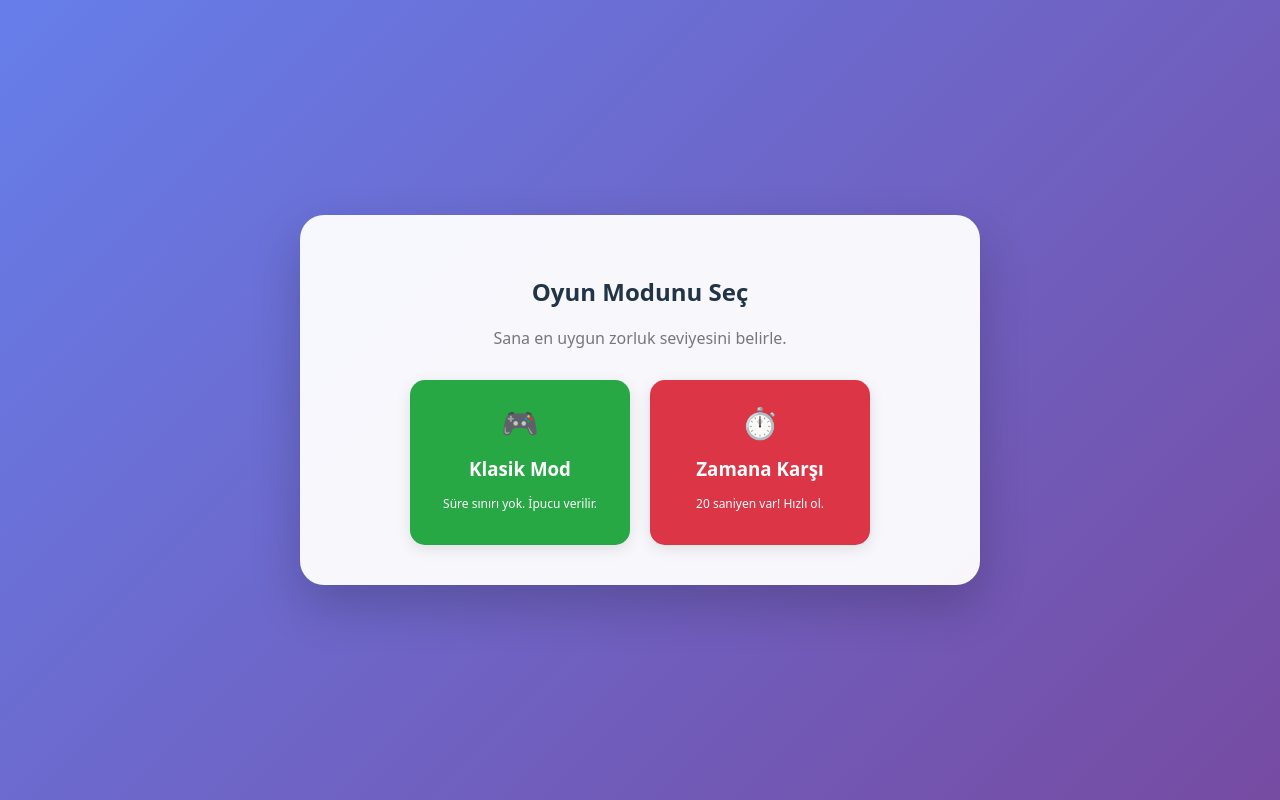
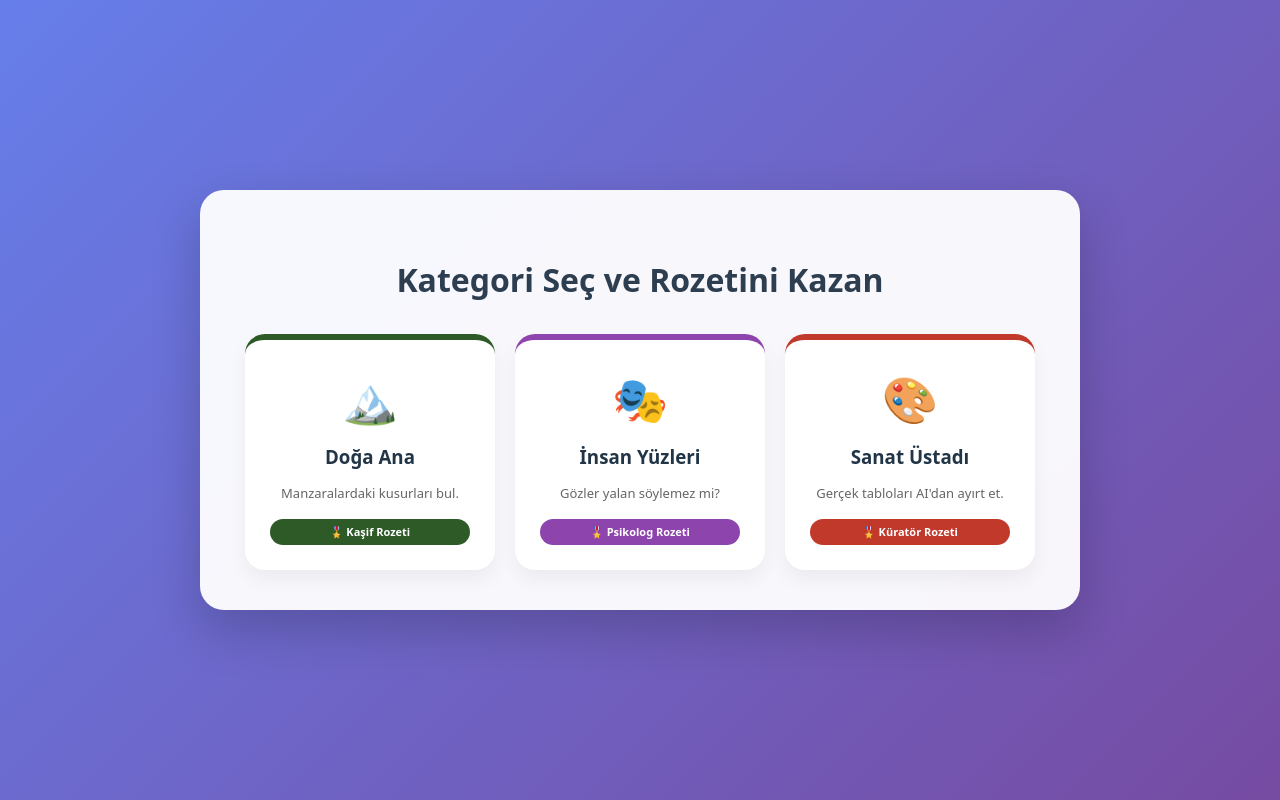
Before and after one commit to Bilgi05/1030521210_BS435_WebProgramlama, a React (Vite) app: page / in a window 1280 px wide. Both pictures are taken after a click on the button "Oyuna Başla". Built offline with nearby package versions, Linux system fonts and the light colour scheme.

Commit message:
feat: implement category-based game modes, achievement badges, and centralized UI

```diff
--- a/src/App.jsx
+++ b/src/App.jsx
@@ -6,62 +6,44 @@ import ResultScreen from "./components/ResultScreen";
 
 function App() {
   const [step, setStep] = useState("START");
-  const [mode, setMode] = useState(null);
+  const [selectedCategory, setSelectedCategory] = useState(null);
   const [result, setResult] = useState(null);
 
-  // Sayfayı tam ortalayan ana stil
   const mainLayout = {
-    minHeight: "100vh",
-    width: "100vw",
-    display: "flex",
-    justifyContent: "center",
-    alignItems: "center",
-    background: "linear-gradient(135deg, #667eea 0%, #764ba2 100%)", // Estetik mor-mavi gradyan
-    margin: 0,
-    padding: "20px",
-    boxSizing: "border-box",
-    overflowX: "hidden"
+    minHeight: "100vh", width: "100vw", display: "flex",
+    justifyContent: "center", alignItems: "center",
+    background: "linear-gradient(135deg, #667eea 0%, #764ba2 100%)",
+    margin: 0, padding: "20px", boxSizing: "border-box"
   };
 
-  // İçerik kartı
   const glassCard = {
-    background: "rgba(255, 255, 255, 0.95)",
-    borderRadius: "24px",
-    padding: "40px",
-    boxShadow: "0 20px 50px rgba(0,0,0,0.2)",
-    width: "100%",
-    maxWidth: "600px", // Kartın çok yayılmasını önler
-    textAlign: "center"
+    background: "rgba(255, 255, 255, 0.95)", borderRadius: "24px",
+    padding: "40px", boxShadow: "0 20px 50px rgba(0,0,0,0.2)",
+    width: "100%", maxWidth: "800px", textAlign: "center"
   };
 
   return (
     <div style={mainLayout}>
       <div style={glassCard}>
-        {step === "START" && (
-          <StartScreen onStart={() => setStep("MODE")} />
+        {step === "START" && <StartScreen onStart={() => setStep("MODE")} />}
+        {step === "MODE" && <ModeSelector onSelect={(cat) => { setSelectedCategory(cat); setStep("GAME"); }} />}
+        {step === "GAME" && (
+          <GameScreen
+            mode={selectedCategory}
+            onFinish={(res) => {
+              setResult({ ...res, modeInfo: selectedCategory });
+              if (res.success) {
+                const badges = JSON.parse(localStorage.getItem("user_badges") || "[]");
+                if (!badges.includes(selectedCategory.badge)) {
+                  badges.push(selectedCategory.badge);
+                  localStorage.setItem("user_badges", JSON.stringify(badges));
+                }
+              }
+              setStep("RESULT");
+            }}
+          />
         )}
-
-        {step === "MODE" && (
-          <ModeSelector onSelect={(selectedMode) => {
-            setMode(selectedMode);
-            setStep("GAME");
-          }} />
-        )}
-
-        {step === "GAME" && (
-          <GameScreen mode={mode} onFinish={(res) => {
-            setResult(res);
-            setStep("RESULT");
-          }} />
-        )}
-
-        {step === "RESULT" && (
-          <ResultScreen result={result} onRestart={() => {
-            setStep("START");
-            setMode(null);
-            setResult(null);
-          }} />
-        )}
+        {step === "RESULT" && <ResultScreen result={result} onRestart={() => { setStep("START"); setSelectedCategory(null); setResult(null); }} />}
       </div>
     </div>
   );
--- a/src/components/GameScreen.jsx
+++ b/src/components/GameScreen.jsx
@@ -1,139 +1,76 @@
-import { useState, useEffect } from "react";
+import { useState } from "react";
 
-// Statik örnek veri (Gerçek projede bir API'den veya ayrı bir JSON dosyasından gelmeli)
-const GAME_LEVELS = [
-  {
-    id: 1,
+const CATEGORY_DATA = {
+  nature: {
     images: [
-      { id: "img1", url: "https://picsum.photos/id/11/300/300", isAI: false },
-      { id: "img2", url: "https://picsum.photos/id/10/300/300", isAI: true }, // Bu AI olsun
-      { id: "img3", url: "https://picsum.photos/id/12/300/300", isAI: false },
+      { id: "n1", url: "https://images.unsplash.com/photo-1470071459604-3b5ec3a7fe05?q=80&w=400&h=400&fit=crop", isAI: false },
+      { id: "n2", url: "https://images.unsplash.com/photo-1501854140801-50d01698950b?q=80&w=400&h=400&fit=crop", isAI: true },
+      { id: "n3", url: "https://images.unsplash.com/photo-1441974231531-c6227db76b6e?q=80&w=400&h=400&fit=crop", isAI: false },
     ],
-    hint: "Yapay zeka görsellerinde genellikle arka plan detayları ve insan figürlerindeki küçük kusurlar dikkat çeker. Özellikle eller ve gözlere odaklanın!"
+    hint: "Doğa fotoğraflarında suyun akışındaki pürüzsüzlüğe ve ışık kırılmalarına bak!"
   },
-  // İkinci bir seviye eklenebilir
-  {
-    id: 2,
+  portrait: {
     images: [
-      { id: "img4", url: "https://picsum.photos/id/13/300/300", isAI: false },
-      { id: "img5", url: "https://picsum.photos/id/14/300/300", isAI: false },
-      { id: "img6", url: "https://picsum.photos/id/15/300/300", isAI: true }, // Bu AI olsun
+      { id: "p1", url: "https://images.unsplash.com/photo-1544005313-94ddf0286df2?q=80&w=400&h=400&fit=crop", isAI: false },
+      { id: "p2", url: "https://images.unsplash.com/photo-1506794778202-cad84cf45f1d?q=80&w=400&h=400&fit=crop", isAI: true },
+      { id: "p3", url: "https://images.unsplash.com/photo-1531746020798-e6953c6e8e04?q=80&w=400&h=400&fit=crop", isAI: false },
     ],
-    hint: "Simetri ve doğal olmayan desenler yapay zeka ipucu olabilir. Özellikle doğa ve hayvan fotoğraflarında beklenmedik kusurlar arayın."
+    hint: "Yüz hatlarındaki aşırı simetriye ve saç tellerinin arka planla birleştiği noktalara odaklan!"
+  },
+  art: {
+    images: [
+      { id: "a1", url: "https://images.unsplash.com/photo-1579783902614-a3fb3927b6a5?q=80&w=400&h=400&fit=crop", isAI: false },
+      { id: "a2", url: "https://images.unsplash.com/photo-1578301978693-85fa9c0320b9?q=80&w=400&h=400&fit=crop", isAI: false },
+      { id: "a3", url: "https://images.unsplash.com/photo-1582555172866-f73bb12a2ab3?q=80&w=400&h=400&fit=crop", isAI: true },
+    ],
+    hint: "Fırça darbelerinin dokusuna ve boya katmanlarının derinliğine dikkat et!"
   }
-];
+};
 
 function GameScreen({ mode, onFinish }) {
-  const [currentLevelIndex, setCurrentLevelIndex] = useState(0); // Çoklu seviye için
-  const currentLevel = GAME_LEVELS[currentLevelIndex];
+  const [disabledImages, setDisabledImages] = useState([]);
+  const [attempts, setAttempts] = useState(0);
+  const [showHint, setShowHint] = useState(false);
 
-  const [attempts, setAttempts] = useState(0); // 0: hiç tahmin yok, 1: bir yanlış yapıldı (ipucu verildi)
-  const [showHint, setShowHint] = useState(false);
-  const [timeLeft, setTimeLeft] = useState(20); // Zamana Karşı Modu için süre
-
-  // Zamanlayıcı efekti (Zamana Karşı Modu için)
-  useEffect(() => {
-    if (mode === "Zamana Karşı" && timeLeft > 0) {
-      const timer = setInterval(() => setTimeLeft((prev) => prev - 1), 1000);
-      return () => clearInterval(timer);
-    } else if (mode === "Zamana Karşı" && timeLeft === 0) {
-      onFinish({ success: false, message: "Süre doldu! Daha hızlı olmalısın." });
-    }
-  }, [timeLeft, mode, onFinish]);
+  const level = CATEGORY_DATA[mode.id];
 
   const handleImageClick = (image) => {
+    if (disabledImages.includes(image.id)) return;
     if (image.isAI) {
-      // Doğru Tahmin
-      onFinish({
-        success: true,
-        message: "Tebrikler! Yapay zeka tarafından üretilen görseli doğru tahmin ettin."
-      });
+      onFinish({ success: true, message: `Harika! ${mode.badge} olmayı hak ettin.` });
     } else {
-      // Yanlış Tahmin
       if (attempts === 0) {
         setAttempts(1);
-        setShowHint(true); // İlk yanlışta ipucu göster (Ödev kuralı)
+        setShowHint(true);
+        setDisabledImages([...disabledImages, image.id]);
       } else {
-        // İkinci yanlışta oyun biter
-        onFinish({
-          success: false,
-          message: "Yanlış tahmin! İkinci şansını da kaybettin. AI seni kandırdı."
-        });
+        onFinish({ success: false, message: "İkinci şansını da kaybettin. AI kazandı!" });
       }
     }
   };
 
   return (
     <div>
-      <h2 style={gameScreenStyles.title}>{mode}</h2>
-      {mode === "Zamana Karşı" && (
-        <p style={gameScreenStyles.timer}>Kalan Süre: <span style={{ color: timeLeft <= 5 ? '#e74c3c' : '#2c3e50', fontWeight: 'bold' }}>{timeLeft}s</span></p>
-      )}
-
-      <p style={gameScreenStyles.instruction}>Hangi görsel **yapay zeka (AI)** tarafından üretilmiştir?</p>
-
-      <div style={gameScreenStyles.imageGrid}>
-        {currentLevel.images.map((img) => (
-          <div
-            key={img.id}
-            onClick={() => handleImageClick(img)}
-            style={gameScreenStyles.imageWrapper}
-          >
-            <img src={img.url} alt="Görsel Seçeneği" style={gameScreenStyles.image} />
+      <h2 style={{ color: mode.color }}>{mode.title}</h2>
+      <div style={{ display: "flex", gap: "15px", justifyContent: "center", marginTop: "20px" }}>
+        {level.images.map((img) => (
+          <div key={img.id} onClick={() => handleImageClick(img)} style={{
+            opacity: disabledImages.includes(img.id) ? 0.4 : 1,
+            filter: disabledImages.includes(img.id) ? "grayscale(100%)" : "none",
+            cursor: disabledImages.includes(img.id) ? "not-allowed" : "pointer",
+            transition: "0.3s", borderRadius: "15px", overflow: "hidden", border: "4px solid #fff"
+          }}>
+            <img src={img.url} alt="Seçenek" style={{ width: "180px", height: "180px", objectFit: "cover" }} />
           </div>
         ))}
       </div>
-
       {showHint && (
-        <div style={gameScreenStyles.hintBox}>
-          <p style={{ fontWeight: 'bold', marginBottom: '8px' }}>💡 İpucu!</p>
-          <p>{currentLevel.hint}</p>
-          <small style={{ marginTop: '10px', display: 'block', color: '#555' }}>Bir hakkın daha var, dikkatli ol!</small>
+        <div style={{ backgroundColor: "#fff3cd", padding: "15px", marginTop: "20px", borderRadius: "10px", color: "#856404" }}>
+          💡 <b>İkinci Şans!</b> {level.hint}
         </div>
       )}
     </div>
   );
 }
 
-const gameScreenStyles = {
-  title: { fontSize: '2rem', marginBottom: '10px', fontWeight: '700', color: '#2c3e50' },
-  timer: { fontSize: '1.2rem', marginBottom: '20px', color: '#34495e' },
-  instruction: { fontSize: '1.1rem', color: '#7f8c8d', marginBottom: '30px' },
-  imageGrid: {
-    display: 'grid',
-    gridTemplateColumns: 'repeat(auto-fit, minmax(180px, 1fr))', // Duyarlı ızgara
-    gap: '20px',
-    marginBottom: '30px',
-  },
-  imageWrapper: {
-    cursor: 'pointer',
-    borderRadius: '12px',
-    overflow: 'hidden',
-    boxShadow: '0 6px 20px rgba(0, 0, 0, 0.08)',
-    transition: 'transform 0.2s, box-shadow 0.2s',
-    border: '3px solid transparent',
-    '&:hover': {
-      transform: 'scale(1.03)',
-      boxShadow: '0 10px 30px rgba(0, 0, 0, 0.15)',
-      borderColor: '#3498db',
-    },
-  },
-  image: {
-    width: '100%',
-    height: '180px', // Yüksekliği sabit tutalım
-    objectFit: 'cover',
-    display: 'block',
-  },
-  hintBox: {
-    backgroundColor: '#fff3cd',
-    border: '1px solid #ffeeba',
-    borderRadius: '8px',
-    padding: '20px',
-    marginTop: '20px',
-    color: '#856404',
-    textAlign: 'left',
-    boxShadow: '0 2px 10px rgba(0,0,0,0.05)',
-  },
-};
-
 export default GameScreen;
--- a/src/components/ModeSelector.jsx
+++ b/src/components/ModeSelector.jsx
@@ -1,36 +1,31 @@
 function ModeSelector({ onSelect }) {
+  const categories = [
+    { id: "nature", title: "Doğa Ana", icon: "🏔️", desc: "Manzaralardaki kusurları bul.", color: "#2D5A27", badge: "Kaşif" },
+    { id: "portrait", title: "İnsan Yüzleri", icon: "🎭", desc: "Gözler yalan söylemez mi?", color: "#8E44AD", badge: "Psikolog" },
+    { id: "art", title: "Sanat Üstadı", icon: "🎨", desc: "Gerçek tabloları AI'dan ayırt et.", color: "#C0392B", badge: "Küratör" }
+  ];
+
   return (
     <div>
-      <h2 style={{ marginBottom: "10px" }}>Oyun Modunu Seç</h2>
-      <p style={{ color: "#777", marginBottom: "30px" }}>Sana en uygun zorluk seviyesini belirle.</p>
-
-      <div style={{ display: "flex", gap: "20px", justifyContent: "center", flexWrap: "wrap" }}>
-        <div onClick={() => onSelect("Klasik Mod")} style={modeCard("#28a745")}>
-          <div style={{ fontSize: "30px" }}>🎮</div>
-          <h3 style={{ margin: "10px 0" }}>Klasik Mod</h3>
-          <p style={{ fontSize: "12px" }}>Süre sınırı yok. İpucu verilir.</p>
-        </div>
-
-        <div onClick={() => onSelect("Zamana Karşı")} style={modeCard("#dc3545")}>
-          <div style={{ fontSize: "30px" }}>⏱️</div>
-          <h3 style={{ margin: "10px 0" }}>Zamana Karşı</h3>
-          <p style={{ fontSize: "12px" }}>20 saniyen var! Hızlı ol.</p>
-        </div>
+      <h2 style={{ fontSize: "2rem", color: "#2c3e50", fontWeight: "800" }}>Kategori Seç ve Rozetini Kazan</h2>
+      <div style={{ display: "flex", gap: "20px", justifyContent: "center", flexWrap: "wrap", marginTop: "30px" }}>
+        {categories.map((cat) => (
+          <div key={cat.id} onClick={() => onSelect(cat)} style={{
+            background: "#fff", padding: "25px", width: "200px", borderRadius: "20px",
+            cursor: "pointer", boxShadow: "0 10px 20px rgba(0,0,0,0.05)",
+            borderTop: `6px solid ${cat.color}`, textAlign: "center"
+          }}>
+            <div style={{ fontSize: "45px" }}>{cat.icon}</div>
+            <h3 style={{ margin: "10px 0" }}>{cat.title}</h3>
+            <p style={{ fontSize: "13px", color: "#666" }}>{cat.desc}</p>
+            <div style={{ marginTop: "15px", backgroundColor: cat.color, color: "white", padding: "5px 12px", borderRadius: "15px", fontSize: "11px", fontWeight: "bold" }}>
+              🎖️ {cat.badge} Rozeti
+            </div>
+          </div>
+        ))}
       </div>
     </div>
   );
 }
 
-const modeCard = (color) => ({
-  background: color,
-  color: "white",
-  padding: "20px",
-  width: "180px",
-  borderRadius: "15px",
-  cursor: "pointer",
-  transition: "0.3s",
-  textAlign: "center",
-  boxShadow: "0 4px 15px rgba(0,0,0,0.1)"
-});
-
 export default ModeSelector;
--- a/src/components/ResultScreen.jsx
+++ b/src/components/ResultScreen.jsx
@@ -1,60 +1,40 @@
 import React from "react";
 
 function ResultScreen({ result, onRestart }) {
-  const isSuccess = result?.success;
-  const message = result?.message || (isSuccess ? "Tebrikler!" : "Maalesef olmadı.");
+  const { success, message, modeInfo } = result;
 
   return (
     <div>
-      <div style={resultScreenStyles.icon}>
-        {isSuccess ? '🏆' : '😔'}
-      </div>
-      <h1 style={{ ...resultScreenStyles.title, color: isSuccess ? '#27ae60' : '#e74c3c' }}>
-        {isSuccess ? 'Kazandın!' : 'Kaybettin!'}
+      <h1 style={{ color: success ? "#27ae60" : "#e74c3c", fontSize: "2.5rem" }}>
+        {success ? "🏆 Kazandın!" : "😔 Kaybettin!"}
       </h1>
-      <p style={resultScreenStyles.message}>{message}</p>
+      <p style={{ fontSize: "1.2rem", color: "#555" }}>{message}</p>
 
-      {!isSuccess && (
-        <div style={resultScreenStyles.hintBox}>
-          <p><strong>İpucu:</strong> Yapay zeka görsellerinde özellikle insan ellerinde, dişlerde veya arka plan detaylarında garip kusurlar bulunabilir. Ayrıca ışıklandırmaya da dikkat edin!</p>
+      {success && modeInfo && (
+        <div style={{ marginTop: "20px", padding: "20px", background: "#f1f8f5", borderRadius: "15px", border: `2px solid ${modeInfo.color}` }}>
+          <div style={{ fontSize: "50px" }}>🎖️</div>
+          <h3>Yeni Rozet: {modeInfo.badge}</h3>
+          <p>Tebrikler, bu alanda ne kadar iyi olduğunu kanıtladın!</p>
         </div>
       )}
 
-      <button onClick={onRestart} style={resultScreenStyles.restartButton}>
-        Yeniden Oyna
+      <button
+        onClick={onRestart}
+        style={{
+          marginTop: "30px",
+          padding: "12px 30px",
+          background: "#333",
+          color: "#fff",
+          border: "none",
+          borderRadius: "10px",
+          cursor: "pointer",
+          fontWeight: "bold"
+        }}
+      >
+        Ana Menüye Dön
       </button>
     </div>
   );
 }
 
-const resultScreenStyles = {
-  icon: { fontSize: '4rem', marginBottom: '20px' },
-  title: { fontSize: '2.8rem', marginBottom: '15px', fontWeight: '700' },
-  message: { fontSize: '1.2rem', color: '#555', marginBottom: '30px' },
-  hintBox: {
-    backgroundColor: '#f8d7da', // Hata için açık kırmızı
-    border: '1px solid #f5c6cb',
-    borderRadius: '8px',
-    padding: '20px',
-    marginTop: '20px',
-    marginBottom: '30px',
-    color: '#721c24',
-    textAlign: 'left',
-    boxShadow: '0 2px 10px rgba(0,0,0,0.05)',
-  },
-  restartButton: {
-    backgroundColor: '#3498db',
-    color: 'white',
-    padding: '15px 30px',
-    borderRadius: '8px',
-    border: 'none',
-    fontSize: '1.2rem',
-    fontWeight: '600',
-    cursor: 'pointer',
-    transition: 'background-color 0.2s, transform 0.2s',
-    boxShadow: '0 4px 12px rgba(52, 152, 219, 0.3)',
-    '&:hover': { backgroundColor: '#2980b9', transform: 'translateY(-2px)' }
-  },
-};
-
 export default ResultScreen;
--- a/src/components/StartScreen.jsx
+++ b/src/components/StartScreen.jsx
@@ -18,7 +18,7 @@ function StartScreen({ onStart }) {
       {showRules && (
         <div style={modalOverlay}>
           <div style={modalContent}>
-            <h3>🎯 Oyun Kuralları</h3>
+            <h3>Oyun Kuralları</h3>
             <ul style={{ textAlign: "left", fontSize: "14px", lineHeight: "1.8" }}>
               <li>Sana aynı anda 3 farklı görsel sunulacak.</li>
               <li>2'si gerçek, 1'i yapay zeka ürünüdür.</li>
```
